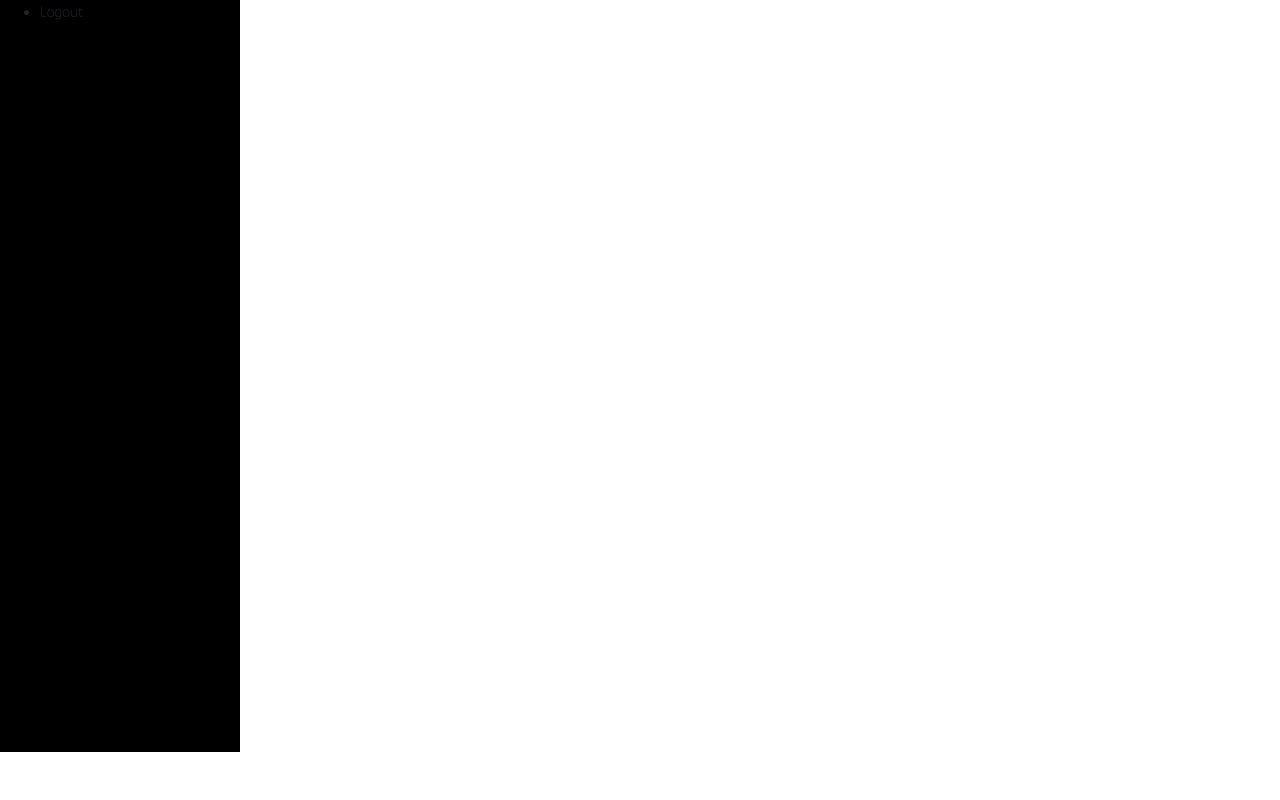
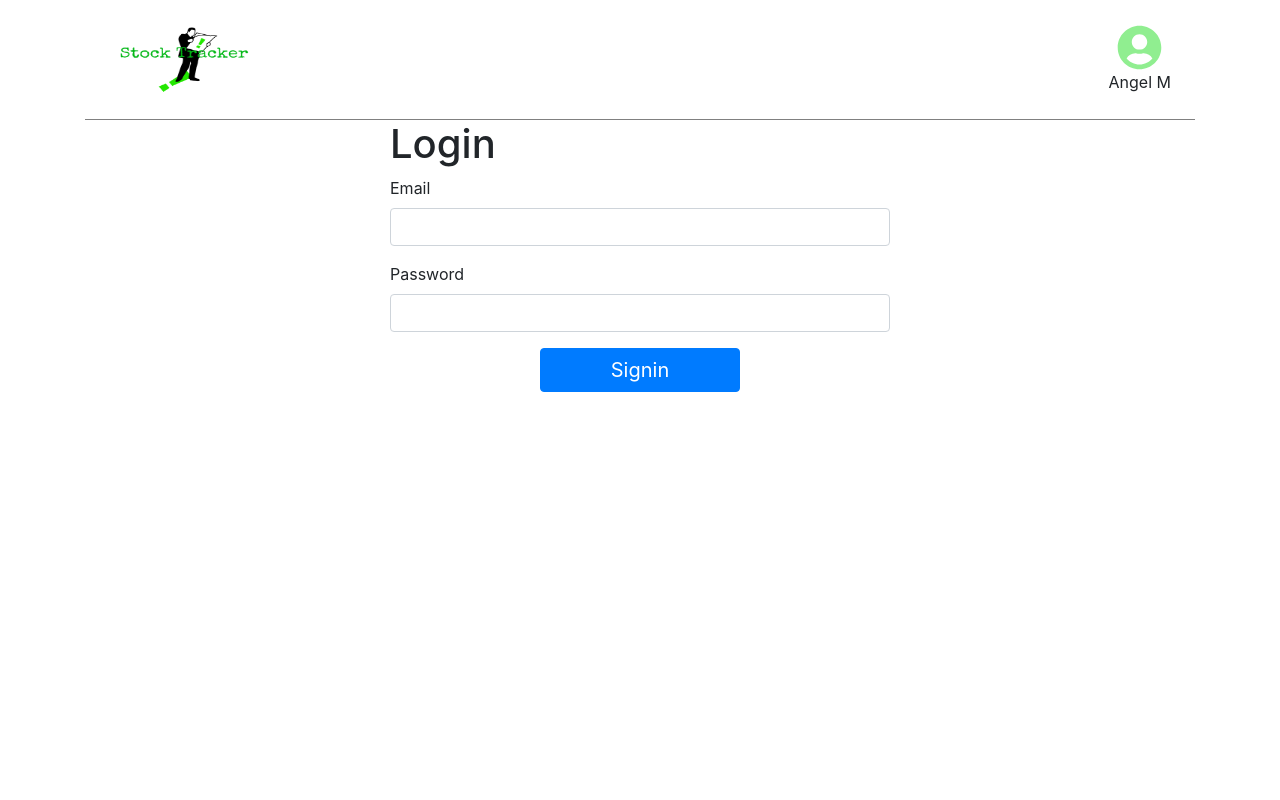
Before and after one commit to csmurillo/market-tracker, a React (Create React App) app: page /signin in a window 1280 px wide. Shown: the top 800 px of the page. Built offline with nearby package versions, Linux system fonts and the light colour scheme; no server answers.

Commit message:
front end:header complete

```diff
--- a/package.json
+++ b/package.json
@@ -9,7 +9,7 @@
     "plotly.js": "^1.58.5",
     "react": "^17.0.2",
     "react-dom": "^17.0.2",
-    "react-native-vector-icons": "^8.1.0",
+    "react-icons": "^4.2.0",
     "react-plotly.js": "^2.5.1",
     "react-responsive-carousel": "^3.2.21",
     "react-router-dom": "^5.2.1",
--- a/public/index.html
+++ b/public/index.html
@@ -11,10 +11,7 @@
     />
     <link rel="apple-touch-icon" href="%PUBLIC_URL%/logo192.png" />
     <link rel="manifest" href="%PUBLIC_URL%/manifest.json" />
-    <link rel="stylesheet" href="https://maxcdn.bootstrapcdn.com/bootstrap/4.0.0/css/bootstrap.min.css" integrity="sha384-Gn5384xqQ1aoWXA+058RXPxPg6fy4IWvTNh0E263XmFcJlSAwiGgFAW/dAiS6JXm" crossorigin="anonymous"/>
-      <!-- JavaScript Bundle with Popper -->
-    <script src="https://cdn.jsdelivr.net/npm/bootstrap@5.1.1/dist/js/bootstrap.bundle.min.js" integrity="sha384-/bQdsTh/da6pkI1MST/rWKFNjaCP5gBSY4sEBT38Q/9RBh9AH40zEOg7Hlq2THRZ" crossorigin="anonymous"></script>
-
+    <link rel="stylesheet" href="https://stackpath.bootstrapcdn.com/bootstrap/4.4.1/css/bootstrap.min.css" integrity="sha384-Vkoo8x4CGsO3+Hhxv8T/Q5PaXtkKtu6ug5TOeNV6gBiFeWPGFN9MuhOf23Q9Ifjh" crossorigin="anonymous">
     <title>React App</title>
   </head>
   <!-- <body style="background-color: rgb(0, 0, 0);"> -->
@@ -31,5 +28,8 @@
       To begin the development, run `npm start` or `yarn start`.
       To create a production bundle, use `npm run build` or `yarn build`.
     -->
+    <script src="https://code.jquery.com/jquery-3.4.1.slim.min.js" integrity="sha384-J6qa4849blE2+poT4WnyKhv5vZF5SrPo0iEjwBvKU7imGFAV0wwj1yYfoRSJoZ+n" crossorigin="anonymous"></script>
+    <script src="https://cdn.jsdelivr.net/npm/popper.js@1.16.0/dist/umd/popper.min.js" integrity="sha384-Q6E9RHvbIyZFJoft+2mJbHaEWldlvI9IOYy5n3zV9zzTtmI3UksdQRVvoxMfooAo" crossorigin="anonymous"></script>
+    <script src="https://stackpath.bootstrapcdn.com/bootstrap/4.4.1/js/bootstrap.min.js" integrity="sha384-wfSDF2E50Y2D1uUdj0O3uMBJnjuUD4Ih7YwaYd1iqfktj0Uod8GCExl3Og8ifwB6" crossorigin="anonymous"></script>
   </body>
 </html>
--- a/src/Routes.js
+++ b/src/Routes.js
@@ -11,7 +11,7 @@ const Routes = () =>{
         <BrowserRouter>
             <Header/>
             <Switch>
-                <Route path="/" exact component={Home}/>
+                {/* <Route path="/" exact component={Home}/> */}
                 <Route path="/signin" exact component={Signin}/>
                 <Route path="/signup" exact component={Signup}/>
             </Switch>
--- a/src/components/Button.js
+++ b/src/components/Button.js
@@ -1,11 +1,11 @@
 import React from 'react';
 
 
-const Button = ({color,textContent}) =>{
+const Button = ({className,color='',colorText='',children}) =>{
 
     return (
-        <button className="btn" style={{backgroundColor:color}}>
-            { textContent }
+        <button className={className} style={{backgroundColor:color, color:colorText}}>
+            { children }
         </button>
     );
 };
--- a/src/components/Header/header.css
+++ b/src/components/Header/header.css
@@ -1,3 +1,12 @@
+#header{
+    height:15vh;
+    border-bottom: 1px solid rgb(128, 128, 128);
+}
+#user-icon{
+    display: flex;
+    justify-content: center;
+    font-size: 45px;
+}
 #logo{
     height:100px; width:120px;
 }
--- a/src/components/Header/header.js
+++ b/src/components/Header/header.js
@@ -1,26 +1,59 @@
 import React from 'react';
 import logo from '../../assets/images/stock-tracker-logos.png';
+import {FaUserCircle} from "react-icons/fa";
 import './header.css';
 import NavigationMenu from '../NavigationMenu/navigationmenu';
+import Button from '../Button';
 
 const Header = () =>{
+    const userNavigate = ()=>(
+        <ul id="user-navigate" className="align-self-center d-sm-flex d-none mr-4 mb-0">
+            <li id="signup" style={{listStyleType:'none'}}>
+                <Button className="btn btn-secondary">Signup</Button>
+            </li>
+            <li id="login" style={{listStyleType:'none'}}>
+                <Button className="ml-3 btn" color='rgb(138, 233, 138)' colorText='white'>Login</Button>
+            </li>
+        </ul>
+    );
+    const userSignedin = ()=>(
+        <div id="user-signedin" className="align-self-center d-sm-flex d-none mr-4">
+            <div class="dropdown">
+                <div data-toggle="dropdown">
+                    <div id="user-icon"><FaUserCircle style={{color:'lightgreen'}}/></div>
+                    <div id="user-name">
+                        Angel M
+                    </div>
+                </div>
+                <div class="dropdown-menu dropdown-menu-right" aria-labelledby="dropDownMenu">
+                    <button id="account" class="dropdown-item" type="button">Account</button>
+                    <button id="security" class="dropdown-item" type="button">Security</button>
+                    <button id="logout" class="dropdown-item" type="button">Logout</button>
+                </div>
+            </div>
+        </div>
+    );
+
     const header= ()=>(
-        <div id="head" className="d-flex justify-content-between">
-                <div>
+        <div id="header" className="d-flex justify-content-between">
+                <div className="d-flex align-self-center ml-4">
                     <img id="logo"  src={logo}/>
                 </div>
-
-                {/* user */}
+                <div className="d-sm-none d-flex align-self-center">
+                    <NavigationMenu ></NavigationMenu>
+                </div>
+                {/* user: signed in */}
                 {/* desktop/laptop screen */}
-                <ul className="row align-self-center d-md-flex d-none">
-                    <li style={{listStyleType:'none'}}><button className="btn btn-secondary">Signup</button></li>
-                    <li style={{listStyleType:'none'}}><button className="ml-3 btn" style={{backgroundColor:'lightgreen'}}>Login</button></li>
-                </ul>
+                {userSignedin()}
+                {/* user: not signin */}
+                {/* desktop/laptop screen */}
+                {/* {userNavigate()} */}
         </div>
     );
     return (
-        <header id="outer"  style={{height:'100vh'}}>
-            <NavigationMenu></NavigationMenu>
+        <header className="container">
+            {header()}
+
         </header>
     );
 };
--- a/src/components/NavigationMenu/navigationmenu.css
+++ b/src/components/NavigationMenu/navigationmenu.css
@@ -1,17 +1,56 @@
-#navigation-menu{
-  position: relative;
+#menu-icon-container{
+  height:55px; width:55px;
+  display: flex;
+  justify-content: center;
+  align-items: center;
+  border-radius: 5px;
+  border: 1px solid lightgrey;
+  background-color: rgb(252, 252, 252);
 }
-#menu-icon{
-
+#menu-icon-container:hover{
+  cursor: pointer;
 }
 #navigation-sidebar-menu{
   position: absolute;
-  height:100vh; width:240px;
-  background-color: black;
-  top:-100%;
-  transition: 800ms;
+  z-index: 9999;
+  display: none;
+  height:70vh; width:100vw;
+  background-color: rgb(255, 255, 255);
+  border-left: 1px solid lightgrey;
+  top:15vh;
+  right:0;
 }
-#navigation-menu.active{
-  top:0;
-  transition: 900ms;
+#navigation-sidebar-menu.active{
+  position: absolute;
+  display: block;
+  top:15vh;
+  right:0;
 }
+/* navigation-sidebar-menu items styles */
+.user-profile{
+  width:100%; height:100px;
+  /* background-color: lightpink; */
+  display: flex;
+  justify-content: center;
+  align-items: center;
+  border-bottom: 1px solid black;
+}
+.nav-items{
+  list-style-type: none;
+}
+.link-cont{
+  font-size: 24px;
+  width:100%; height:30px;
+  padding:30px;
+  color: black;
+  display: flex;
+  justify-content: center;
+  align-items: center;
+}
+.link-cont:hover{
+  cursor: pointer;
+  background-color: rgb(248, 248, 248);
+}
+ul{
+  padding:0;
+}
--- a/src/components/NavigationMenu/navigationmenu.js
+++ b/src/components/NavigationMenu/navigationmenu.js
@@ -1,26 +1,59 @@
 import React, { useState } from 'react';
+import { GrMenu,GrFormClose } from "react-icons/gr";
+import {FaUserCircle} from "react-icons/fa";
 import './navigationmenu.css';
+import { Link } from 'react-router-dom';
 
-const NavigationMenu = (navItems) =>{
-
+const NavigationMenu = ({userSignin}) =>{
     const [active, setActive]=useState(false);
-
-    const onClick = ()=>{
+    const menuIconClick = () =>{
         setActive(!active);
     };
+    const userNavigate = ()=>(
+        <ul id="user-navigate-mobile" class="container">
+            <li id="profile-logo" class="user-profile nav-items">
+                <div style={{ fontSize:'55px'}}>
+                    <FaUserCircle style={{color:'lightgreen'}}/>
+                </div>
+            </li>
+            <li id="login-mobile" class="nav-items link-cont">
+                <Link style={{color:'black',textDecoration:'none'}}>Login</Link>
+            </li>
+            <li id="signup-mobile" class="nav-items link-cont">
+                <Link style={{color:'black',textDecoration:'none'}}>Signup</Link>
+            </li>
+        </ul>
+    );
+    const userSignedin = ()=>(
+        <ul id='user-signedin-mobile' class="container">
+            <li id="profile-signedin-logo" class="user-profile nav-items">
+                <div style={{ fontSize:'55px'}}>
+                    <FaUserCircle style={{color:'lightgreen'}}/>
+                </div>
+                <div style={{ fontSize:'35px'}}>Angel M</div>
+            </li>
+            <li id="account-mobile" class="nav-items link-cont">
+                <Link style={{color:'black',textDecoration:'none'}}>Account</Link>
+            </li>
+            <li id="security-mobile" class="nav-items link-cont">
+                <Link style={{color:'black',textDecoration:'none'}} class="link">Security</Link>
+            </li>
+            <li id="logout-mobile" class="nav-items link-cont">
+                <Link style={{color:'black',textDecoration:'none'}}>Logout</Link>
+            </li>
+        </ul>
+    );
 
     return (
         <div id="navigation-menu">
-            <div id="menu-icon" onClick={onclick}>
-                menu11
-                {active ? (<div>menu</div>):(<div>menu2</div>)}
+            <div id="menu-icon-container" onClick={menuIconClick}>
+                { active ? <GrFormClose style={{fontSize:50}}/> : <GrMenu style={{fontSize:28}}/> }
             </div>
-            <nav id="navigation-sidebar-menu" className={`${ active ? 'active':'' }`}>
-                <ul>
-                    <li>Account</li>
-                    <li>Security</li>
-                    <li>Logout</li>
-                </ul>
+            <nav id="navigation-sidebar-menu"  className={`container ${ active ? 'active':'' }`}>
+                {/* user */}
+                {userNavigate()}
+                {/* user logged in */}
+                {userSignedin()}
             </nav>
         </div>
     );
--- a/src/pages/Home/home.js
+++ b/src/pages/Home/home.js
@@ -20,7 +20,7 @@ const Home = () =>{
                 marker: {color: 'lightgreen'},
                 }
             ]}
-            layout={ {width: 600, height: 400, title: {
+            layout={ {width: 400, height: 300, title: {
                 text:'Dow Jones',
                 font: {
                   family: 'Glory, sans-serif',
@@ -85,15 +85,4 @@ const Home = () =>{
 
     );
 };
-{/* <Carousel>
-                        <div>
-                            <div style={{backgroundColor:'pink',width:'200px', height:'100px'}}>Edit</div>
-                        </div>
-                        <div>
-                            <div style={{backgroundColor:'blue',width:'200px', height:'100px'}}>Edit</div>
-                        </div>
-                        <div>
-                            <div style={{backgroundColor:'green',width:'100%', height:'100px'}}>Edit</div>
-                        </div>
-                    </Carousel> */}
 export default Home;
```
Also changed, not shown: 1 other file (tests, documents, lock files or other folders).
